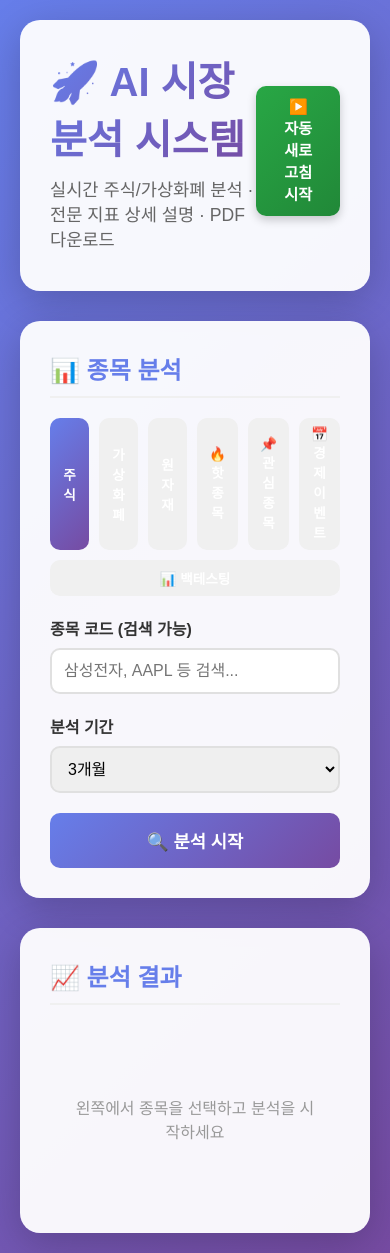
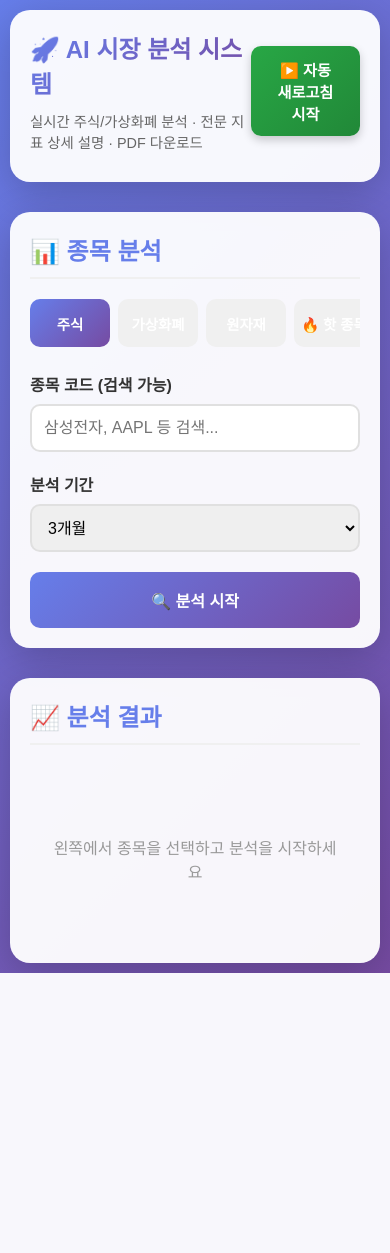
Before and after one commit to ghigw7600-lab/moneyplan01, a Flask app: page / in a window 390 px wide. After the commit the page ends 973 px from the top, so only its background shows below. Run offline with Flask 3, Linux system fonts and the light colour scheme.

Commit message:
📱 Phase 3-1 완료 - 모바일 터치 최적화
주요 기능:
1. 버튼 터치 영역 확대 (최소 48px → 52px)
2. 탭 터치 최적화 (최소 48px + flex center)
3. 탭 스크롤 가능 (overflow-x: auto, 스크롤바 숨김)
4. 풀 투 리프레시 (Pull-to-Refresh) 제스처
5. 터치 하이라이트 색상 최적화
6. 더블탭 줌 방지 (touch-action: manipulation)

CSS 개선:
- button: min-height 48px → 52px (모바일)
- tab: min-height 48px, flex center
- input/select: font-size 16px (iOS 자동 줌 방지)
- clamp() 사용으로 반응형 폰트 크기
- 터치 영역 패딩 확대

JavaScript 기능:
- Pull-to-Refresh: 80px 임계값
- 스크롤 최상단에서만 활성화
- 현재 탭 콘텐츠 자동 새로고침
- 새로고침 알림 표시

사용자 경험 개선:
✅ 모바일에서 버튼 터치하기 쉬워짐
✅ 탭을 스와이프로 스크롤 가능
✅ 화면을 아래로 당겨서 새로고침 가능
✅ iOS Safari 호환성 개선

🚀 Generated with Claude Code

```diff
--- a/시장분석시스템/templates/index.html
+++ b/시장분석시스템/templates/index.html
@@ -203,6 +203,10 @@
             cursor: pointer;
             transition: transform 0.2s, box-shadow 0.2s;
             width: 100%;
+            /* Phase 3-1: 터치 최적화 */
+            min-height: 48px; /* 최소 터치 영역 */
+            -webkit-tap-highlight-color: rgba(102, 126, 234, 0.3);
+            touch-action: manipulation; /* 더블탭 줌 방지 */
         }
 
         button:hover {
@@ -212,6 +216,7 @@
 
         button:active {
             transform: translateY(0);
+            background: linear-gradient(135deg, #764ba2 0%, #667eea 100%);
         }
 
         .tabs {
@@ -228,6 +233,14 @@
             border-radius: 10px;
             cursor: pointer;
             transition: all 0.3s;
+            /* Phase 3-1: 터치 최적화 */
+            min-height: 48px;
+            min-width: 80px;
+            -webkit-tap-highlight-color: rgba(102, 126, 234, 0.2);
+            touch-action: manipulation;
+            display: flex;
+            align-items: center;
+            justify-content: center;
         }
 
         .tab.active {
@@ -580,6 +593,64 @@
                 grid-template-columns: 1fr;
             }
 
+            /* Phase 3-1: 모바일 터치 최적화 */
+            body {
+                padding: 10px;
+            }
+
+            header {
+                padding: 20px;
+            }
+
+            h1 {
+                font-size: clamp(1.5em, 5vw, 2.5em);
+            }
+
+            .subtitle {
+                font-size: clamp(0.9em, 3vw, 1.1em);
+            }
+
+            .card {
+                padding: 20px;
+            }
+
+            /* 버튼 터치 영역 확대 */
+            button {
+                padding: 16px 24px;
+                font-size: clamp(1em, 4vw, 1.1em);
+                min-height: 52px;
+            }
+
+            /* 입력 필드 터치 최적화 */
+            input, select {
+                min-height: 48px;
+                font-size: 16px; /* iOS 자동 줌 방지 */
+            }
+
+            /* 탭 스크롤 가능하게 (Phase 3-2) */
+            .tabs {
+                overflow-x: auto;
+                overflow-y: hidden;
+                flex-wrap: nowrap;
+                -webkit-overflow-scrolling: touch;
+                scrollbar-width: none; /* Firefox */
+                -ms-overflow-style: none; /* IE/Edge */
+                gap: 8px;
+                padding-bottom: 5px;
+            }
+
+            .tabs::-webkit-scrollbar {
+                display: none; /* Chrome/Safari */
+            }
+
+            .tab {
+                font-size: 0.9em;
+                padding: 12px 16px;
+                white-space: nowrap;
+                flex-shrink: 0;
+                min-height: 48px;
+            }
+
             /* Phase 3-4: 모바일 타임라인 최적화 */
             .timeline::before {
                 left: 20px;
@@ -617,14 +688,10 @@
                 align-items: center;
             }
 
-            /* 탭 버튼 모바일 최적화 */
-            .tabs {
-                flex-wrap: wrap;
-            }
-
-            .tab {
-                font-size: 0.85em;
-                padding: 8px 12px;
+            /* 검색 결과 터치 최적화 */
+            .search-item {
+                padding: 16px 12px;
+                min-height: 56px;
             }
         }
 
@@ -3496,6 +3563,91 @@
                 // 자동 요청은 하지 않고, 목표가 설정 시에만 요청
             }
         });
+
+        // ============================================================
+        // Phase 3-1: 풀 투 리프레시 (Pull-to-Refresh)
+        // ============================================================
+        let pullToRefresh = {
+            startY: 0,
+            pulling: false,
+            refreshing: false,
+            threshold: 80 // 새로고침 트리거 거리 (px)
+        };
+
+        // 터치 시작
+        document.addEventListener('touchstart', (e) => {
+            // 스크롤이 최상단일 때만 활성화
+            if (window.scrollY === 0) {
+                pullToRefresh.startY = e.touches[0].clientY;
+                pullToRefresh.pulling = true;
+            }
+        }, { passive: true });
+
+        // 터치 이동
+        document.addEventListener('touchmove', (e) => {
+            if (!pullToRefresh.pulling || pullToRefresh.refreshing) return;
+
+            const currentY = e.touches[0].clientY;
+            const pullDistance = currentY - pullToRefresh.startY;
+
+            // 아래로 당기는 경우만
+            if (pullDistance > 0) {
+                // 스크롤이 최상단인지 다시 확인
+                if (window.scrollY === 0) {
+                    // 새로고침 표시기 업데이트 (있다면)
+                    if (pullDistance > pullToRefresh.threshold) {
+                        document.body.style.overscrollBehaviorY = 'contain';
+                    }
+                }
+            }
+        }, { passive: true });
+
+        // 터치 종료
+        document.addEventListener('touchend', async (e) => {
+            if (!pullToRefresh.pulling || pullToRefresh.refreshing) {
+                pullToRefresh.pulling = false;
+                return;
+            }
+
+            const pullDistance = (e.changedTouches[0].clientY || pullToRefresh.startY) - pullToRefresh.startY;
+
+            // 임계값을 넘으면 새로고침
+            if (pullDistance > pullToRefresh.threshold && window.scrollY === 0) {
+                pullToRefresh.refreshing = true;
+
+                // 새로고침 알림 표시
+                showRefreshNotification('🔄 새로고침 중...');
+
+                // 현재 탭에 따라 새로고침
+                try {
+                    if (currentTab === 'watchlist') {
+                        await loadWatchlist();
+                    } else if (currentTab === 'hot') {
+                        await loadHotStocks();
+                    } else if (currentTab === 'events') {
+                        await loadEconomicEvents();
+                    } else if (currentTab === 'backtest') {
+                        await loadBacktestPerformance();
+                    }
+
+                    showRefreshNotification('✅ 새로고침 완료!');
+                } catch (error) {
+                    console.error('새로고침 오류:', error);
+                    showRefreshNotification('❌ 새로고침 실패');
+                }
+
+                // 500ms 후 상태 초기화
+                setTimeout(() => {
+                    pullToRefresh.refreshing = false;
+                    pullToRefresh.pulling = false;
+                    document.body.style.overscrollBehaviorY = 'auto';
+                }, 500);
+            } else {
+                pullToRefresh.pulling = false;
+                document.body.style.overscrollBehaviorY = 'auto';
+            }
+        }, { passive: true });
+
     </script>
 </body>
 </html>
```
